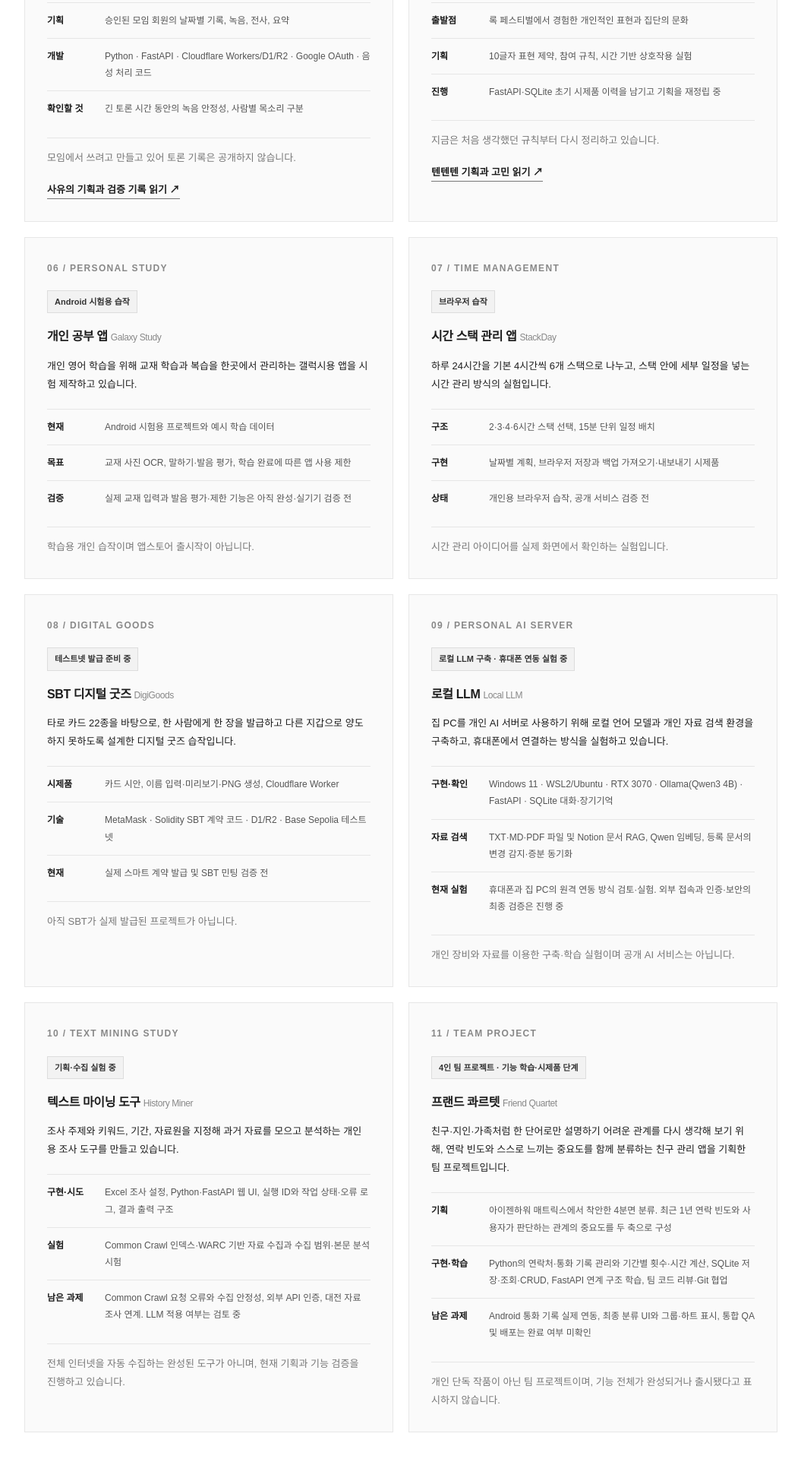
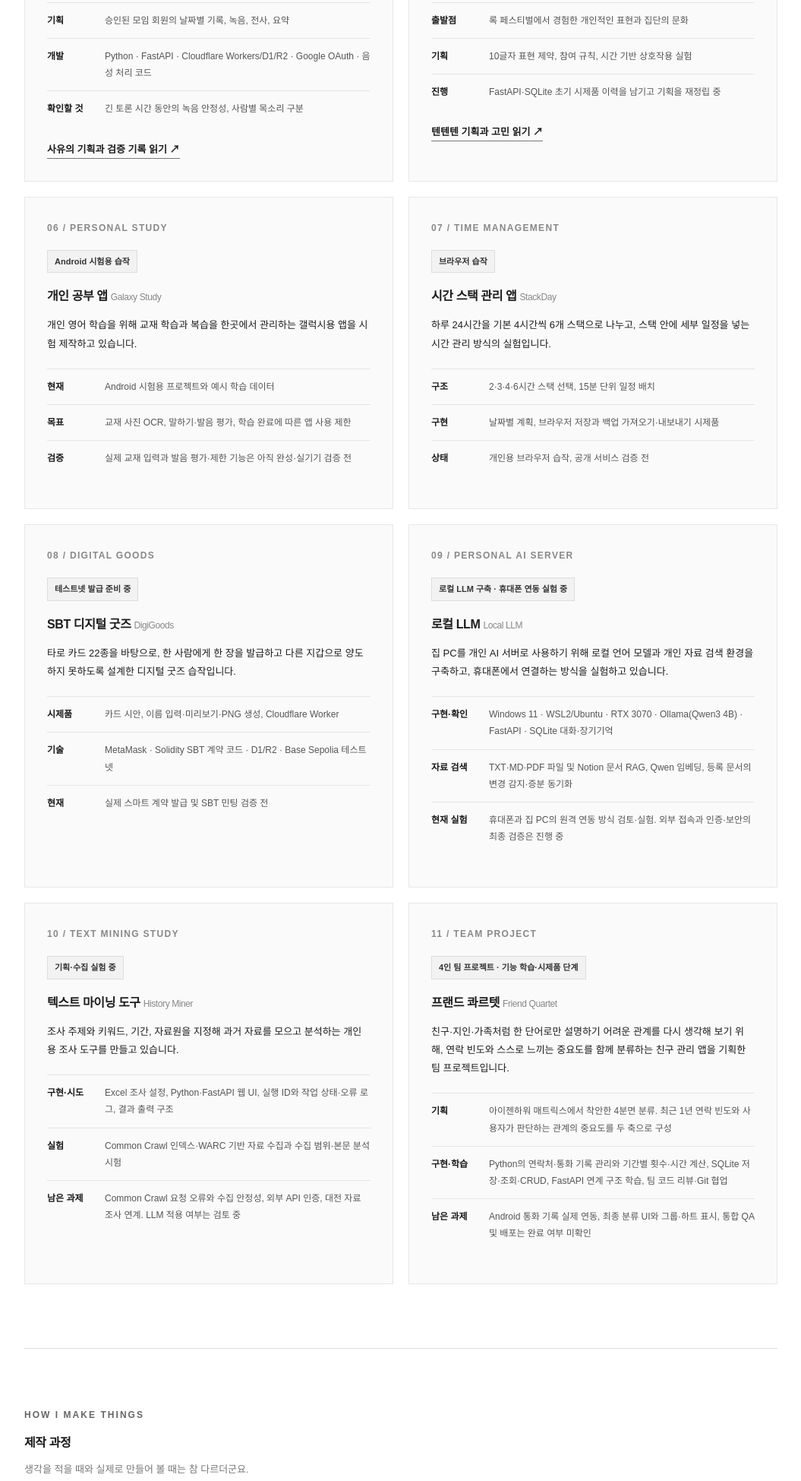
Before and after one commit to rhaxod7784-png/webpage, a website: page public/index.html in a window 1280 px wide. Shown: the part 3980-5929 px from the top of the page at 76% size, without its empty margins (112-1167 px from the left). Drawn offline with Linux system fonts and the light colour scheme.

Commit message:
chore(portfolio): remove unsolicited footnotes and defensive project copy

```diff
--- a/public/index.html
+++ b/public/index.html
@@ -75,31 +75,31 @@
 <div class="cards">
 <article class="simple-card"><p class="project-number">04 / DISCUSSION RECORD</p><div class="tag">v0.1.2 · 개발·검증 중</div><h3>사유의 사유화 <small>SAYU</small></h3>
 <p>정기 토론 모임에서 나눈 이야기를 기록하고 다시 찾아보기 위한 비공개 웹서비스입니다.</p>
-<dl><div><dt>기획</dt><dd>승인된 모임 회원의 날짜별 기록, 녹음, 전사, 요약</dd></div><div><dt>개발</dt><dd>Python · FastAPI · Cloudflare Workers/D1/R2 · Google OAuth · 음성 처리 코드</dd></div><div><dt>확인할 것</dt><dd>긴 토론 시간 동안의 녹음 안정성, 사람별 목소리 구분</dd></div></dl><p class="limited">모임에서 쓰려고 만들고 있어 토론 기록은 공개하지 않습니다.</p><p class="depth-link"><a href="/projects/sayu/">사유의 기획과 검증 기록 읽기 ↗</a></p></article>
+<dl><div><dt>기획</dt><dd>승인된 모임 회원의 날짜별 기록, 녹음, 전사, 요약</dd></div><div><dt>개발</dt><dd>Python · FastAPI · Cloudflare Workers/D1/R2 · Google OAuth · 음성 처리 코드</dd></div><div><dt>확인할 것</dt><dd>긴 토론 시간 동안의 녹음 안정성, 사람별 목소리 구분</dd></div></dl><p class="depth-link"><a href="/projects/sayu/">사유의 기획과 검증 기록 읽기 ↗</a></p></article>
 <article class="simple-card"><p class="project-number">05 / MUSIC COMMUNITY</p><div class="tag">제품 재기획</div><h3>텐텐텐 <small>10 · 10 · 10</small></h3>
 <p>공연과 음악을 듣는 순간의 감정과 취향을 짧은 말로 남기는 놀이터를 구상합니다.</p>
-<dl><div><dt>출발점</dt><dd>록 페스티벌에서 경험한 개인적인 표현과 집단의 문화</dd></div><div><dt>기획</dt><dd>10글자 표현 제약, 참여 규칙, 시간 기반 상호작용 실험</dd></div><div><dt>진행</dt><dd>FastAPI·SQLite 초기 시제품 이력을 남기고 기획을 재정립 중</dd></div></dl><p class="limited">지금은 처음 생각했던 규칙부터 다시 정리하고 있습니다.</p><p class="depth-link"><a href="/projects/tententen/">텐텐텐 기획과 고민 읽기 ↗</a></p></article>
+<dl><div><dt>출발점</dt><dd>록 페스티벌에서 경험한 개인적인 표현과 집단의 문화</dd></div><div><dt>기획</dt><dd>10글자 표현 제약, 참여 규칙, 시간 기반 상호작용 실험</dd></div><div><dt>진행</dt><dd>FastAPI·SQLite 초기 시제품 이력을 남기고 기획을 재정립 중</dd></div></dl><p class="depth-link"><a href="/projects/tententen/">텐텐텐 기획과 고민 읽기 ↗</a></p></article>
 
 <article class="simple-card" id="study-app"><p class="project-number">06 / PERSONAL STUDY</p><div class="tag">Android 시험용 습작</div><h3>개인 공부 앱 <small>Galaxy Study</small></h3>
 <p>개인 영어 학습을 위해 교재 학습과 복습을 한곳에서 관리하는 갤럭시용 앱을 시험 제작하고 있습니다.</p>
-<dl><div><dt>현재</dt><dd>Android 시험용 프로젝트와 예시 학습 데이터</dd></div><div><dt>목표</dt><dd>교재 사진 OCR, 말하기·발음 평가, 학습 완료에 따른 앱 사용 제한</dd></div><div><dt>검증</dt><dd>실제 교재 입력과 발음 평가·제한 기능은 아직 완성·실기기 검증 전</dd></div></dl><p class="limited">학습용 개인 습작이며 앱스토어 출시작이 아닙니다.</p></article>
+<dl><div><dt>현재</dt><dd>Android 시험용 프로젝트와 예시 학습 데이터</dd></div><div><dt>목표</dt><dd>교재 사진 OCR, 말하기·발음 평가, 학습 완료에 따른 앱 사용 제한</dd></div><div><dt>검증</dt><dd>실제 교재 입력과 발음 평가·제한 기능은 아직 완성·실기기 검증 전</dd></div></dl></article>
 <article class="simple-card" id="stackday"><p class="project-number">07 / TIME MANAGEMENT</p><div class="tag">브라우저 습작</div><h3>시간 스택 관리 앱 <small>StackDay</small></h3>
 <p>하루 24시간을 기본 4시간씩 6개 스택으로 나누고, 스택 안에 세부 일정을 넣는 시간 관리 방식의 실험입니다.</p>
-<dl><div><dt>구조</dt><dd>2·3·4·6시간 스택 선택, 15분 단위 일정 배치</dd></div><div><dt>구현</dt><dd>날짜별 계획, 브라우저 저장과 백업 가져오기·내보내기 시제품</dd></div><div><dt>상태</dt><dd>개인용 브라우저 습작, 공개 서비스 검증 전</dd></div></dl><p class="limited">시간 관리 아이디어를 실제 화면에서 확인하는 실험입니다.</p></article>
+<dl><div><dt>구조</dt><dd>2·3·4·6시간 스택 선택, 15분 단위 일정 배치</dd></div><div><dt>구현</dt><dd>날짜별 계획, 브라우저 저장과 백업 가져오기·내보내기 시제품</dd></div><div><dt>상태</dt><dd>개인용 브라우저 습작, 공개 서비스 검증 전</dd></div></dl></article>
 <article class="simple-card" id="sbt-goods"><p class="project-number">08 / DIGITAL GOODS</p><div class="tag">테스트넷 발급 준비 중</div><h3>SBT 디지털 굿즈 <small>DigiGoods</small></h3>
 <p>타로 카드 22종을 바탕으로, 한 사람에게 한 장을 발급하고 다른 지갑으로 양도하지 못하도록 설계한 디지털 굿즈 습작입니다.</p>
-<dl><div><dt>시제품</dt><dd>카드 시안, 이름 입력·미리보기·PNG 생성, Cloudflare Worker</dd></div><div><dt>기술</dt><dd>MetaMask · Solidity SBT 계약 코드 · D1/R2 · Base Sepolia 테스트넷</dd></div><div><dt>현재</dt><dd>실제 스마트 계약 발급 및 SBT 민팅 검증 전</dd></div></dl><p class="limited">아직 SBT가 실제 발급된 프로젝트가 아닙니다.</p></article>
+<dl><div><dt>시제품</dt><dd>카드 시안, 이름 입력·미리보기·PNG 생성, Cloudflare Worker</dd></div><div><dt>기술</dt><dd>MetaMask · Solidity SBT 계약 코드 · D1/R2 · Base Sepolia 테스트넷</dd></div><div><dt>현재</dt><dd>실제 스마트 계약 발급 및 SBT 민팅 검증 전</dd></div></dl></article>
 
 <article class="simple-card" id="local-ai"><p class="project-number">09 / PERSONAL AI SERVER</p><div class="tag">로컬 LLM 구축 · 휴대폰 연동 실험 중</div><h3>로컬 LLM <small>Local LLM</small></h3>
 <p>집 PC를 개인 AI 서버로 사용하기 위해 로컬 언어 모델과 개인 자료 검색 환경을 구축하고, 휴대폰에서 연결하는 방식을 실험하고 있습니다.</p>
-<dl><div><dt>구현·확인</dt><dd>Windows 11 · WSL2/Ubuntu · RTX 3070 · Ollama(Qwen3 4B) · FastAPI · SQLite 대화·장기기억</dd></div><div><dt>자료 검색</dt><dd>TXT·MD·PDF 파일 및 Notion 문서 RAG, Qwen 임베딩, 등록 문서의 변경 감지·증분 동기화</dd></div><div><dt>현재 실험</dt><dd>휴대폰과 집 PC의 원격 연동 방식 검토·실험. 외부 접속과 인증·보안의 최종 검증은 진행 중</dd></div></dl><p class="limited">개인 장비와 자료를 이용한 구축·학습 실험이며 공개 AI 서비스는 아닙니다.</p></article>
+<dl><div><dt>구현·확인</dt><dd>Windows 11 · WSL2/Ubuntu · RTX 3070 · Ollama(Qwen3 4B) · FastAPI · SQLite 대화·장기기억</dd></div><div><dt>자료 검색</dt><dd>TXT·MD·PDF 파일 및 Notion 문서 RAG, Qwen 임베딩, 등록 문서의 변경 감지·증분 동기화</dd></div><div><dt>현재 실험</dt><dd>휴대폰과 집 PC의 원격 연동 방식 검토·실험. 외부 접속과 인증·보안의 최종 검증은 진행 중</dd></div></dl></article>
 <article class="simple-card" id="history-miner"><p class="project-number">10 / TEXT MINING STUDY</p><div class="tag">기획·수집 실험 중</div><h3>텍스트 마이닝 도구 <small>History Miner</small></h3>
 <p>조사 주제와 키워드, 기간, 자료원을 지정해 과거 자료를 모으고 분석하는 개인용 조사 도구를 만들고 있습니다.</p>
-<dl><div><dt>구현·시도</dt><dd>Excel 조사 설정, Python·FastAPI 웹 UI, 실행 ID와 작업 상태·오류 로그, 결과 출력 구조</dd></div><div><dt>실험</dt><dd>Common Crawl 인덱스·WARC 기반 자료 수집과 수집 범위·본문 분석 시험</dd></div><div><dt>남은 과제</dt><dd>Common Crawl 요청 오류와 수집 안정성, 외부 API 인증, 대전 자료 조사 연계. LLM 적용 여부는 검토 중</dd></div></dl><p class="limited">전체 인터넷을 자동 수집하는 완성된 도구가 아니며, 현재 기획과 기능 검증을 진행하고 있습니다.</p></article>
+<dl><div><dt>구현·시도</dt><dd>Excel 조사 설정, Python·FastAPI 웹 UI, 실행 ID와 작업 상태·오류 로그, 결과 출력 구조</dd></div><div><dt>실험</dt><dd>Common Crawl 인덱스·WARC 기반 자료 수집과 수집 범위·본문 분석 시험</dd></div><div><dt>남은 과제</dt><dd>Common Crawl 요청 오류와 수집 안정성, 외부 API 인증, 대전 자료 조사 연계. LLM 적용 여부는 검토 중</dd></div></dl></article>
 
 <article class="simple-card" id="friend-quartet"><p class="project-number">11 / TEAM PROJECT</p><div class="tag">4인 팀 프로젝트 · 기능 학습·시제품 단계</div><h3>프랜드 콰르텟 <small>Friend Quartet</small></h3>
 <p>친구·지인·가족처럼 한 단어로만 설명하기 어려운 관계를 다시 생각해 보기 위해, 연락 빈도와 스스로 느끼는 중요도를 함께 분류하는 친구 관리 앱을 기획한 팀 프로젝트입니다.</p>
-<dl><div><dt>기획</dt><dd>아이젠하워 매트릭스에서 착안한 4분면 분류. 최근 1년 연락 빈도와 사용자가 판단하는 관계의 중요도를 두 축으로 구성</dd></div><div><dt>구현·학습</dt><dd>Python의 연락처·통화 기록 관리와 기간별 횟수·시간 계산, SQLite 저장·조회·CRUD, FastAPI 연계 구조 학습, 팀 코드 리뷰·Git 협업</dd></div><div><dt>남은 과제</dt><dd>Android 통화 기록 실제 연동, 최종 분류 UI와 그룹·하트 표시, 통합 QA 및 배포는 완료 여부 미확인</dd></div></dl><p class="limited">개인 단독 작품이 아닌 팀 프로젝트이며, 기능 전체가 완성되거나 출시됐다고 표시하지 않습니다.</p></article>
+<dl><div><dt>기획</dt><dd>아이젠하워 매트릭스에서 착안한 4분면 분류. 최근 1년 연락 빈도와 사용자가 판단하는 관계의 중요도를 두 축으로 구성</dd></div><div><dt>구현·학습</dt><dd>Python의 연락처·통화 기록 관리와 기간별 횟수·시간 계산, SQLite 저장·조회·CRUD, FastAPI 연계 구조 학습, 팀 코드 리뷰·Git 협업</dd></div><div><dt>남은 과제</dt><dd>Android 통화 기록 실제 연동, 최종 분류 UI와 그룹·하트 표시, 통합 QA 및 배포는 완료 여부 미확인</dd></div></dl></article>
 </div></section>
 <section id="process" class="process" aria-labelledby="process-title">
 <div class="section-heading"><p class="eyebrow">HOW I MAKE THINGS</p><h2 id="process-title">제작 과정</h2><p>생각을 적을 때와 실제로 만들어 볼 때는 참 다르더군요.</p></div>
```
Also changed, not shown: public/projects/daejeon/index.html (+1 -1 lines), public/projects/index.html (+1 -1 lines), public/projects/keyboard/index.html (+1 -1 lines), public/projects/potbreaker/index.html (+2 -2 lines), public/projects/sayu/index.html (+3 -3 lines), public/projects/tententen/index.html (+2 -2 lines).
